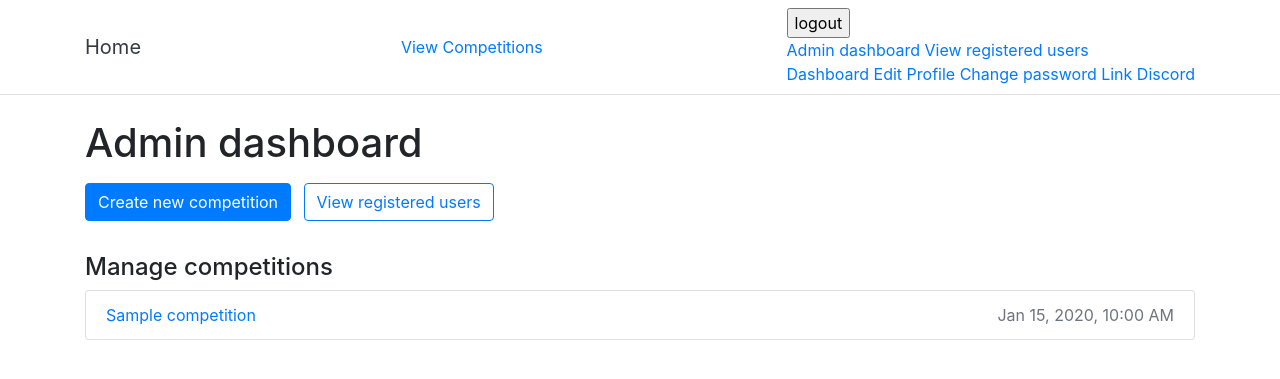
After one commit to ixtom/UDS, a Spring Boot app: page /admin/dashboard in a window 1280 px wide. The commit adds this page. Shown: the top 379 px of the page. Run offline with Spring Boot 4, Linux system fonts and the light colour scheme; the visitor is signed in with stand-in values (Sample User, id 1); tables that the repository leaves empty hold one stand-in row (values such as "Sample post"); some of the project's set-up classes (security, data sources, template engines, error pages and the like) are left out, and stand-ins take their place.

Commit message:
Add admin dashboard (#52)

```diff
--- a/src/main/java/com/ixtom/uds/controller/AdminPagesController.java
+++ b/src/main/java/com/ixtom/uds/controller/AdminPagesController.java
@@ -6,6 +6,7 @@ import org.springframework.ui.Model;
 import org.springframework.web.bind.annotation.GetMapping;
 import org.springframework.web.bind.annotation.RequestMapping;
 
+import com.ixtom.uds.repository.CompetitionRepository;
 import com.ixtom.uds.repository.UserProfileRepository;
 
 @Controller
@@ -15,6 +16,15 @@ public class AdminPagesController {
     @Autowired
     private UserProfileRepository userProfileRepo;
 
+    @Autowired
+    private CompetitionRepository competitionRepo;
+
+    @GetMapping("/dashboard")
+    public String getDashboard(Model model) {
+        model.addAttribute("competitions", competitionRepo.findAllByStartDateDescending());
+
+        return "admin/dashboard";
+    }
 
     @GetMapping("/users")
     public String getUsers(Model model) {
--- a/src/main/java/com/ixtom/uds/repository/CompetitionRepository.java
+++ b/src/main/java/com/ixtom/uds/repository/CompetitionRepository.java
@@ -3,9 +3,13 @@ package com.ixtom.uds.repository;
 import java.util.List;
 
 import org.springframework.data.jpa.repository.JpaRepository;
+import org.springframework.data.jpa.repository.Query;
 
 import com.ixtom.uds.model.Competition;
 
 public interface CompetitionRepository extends JpaRepository<Competition, Long> {
     public List<Competition> findByParticipantsDuelistOwnerId(Long ownerId);
+
+    @Query("SELECT c FROM Competition c ORDER BY c.start DESC NULLS LAST, c.id DESC")
+    List<Competition> findAllByStartDateDescending();
 }
--- /dev/null
+++ b/src/main/resources/templates/admin/dashboard.html
@@ -0,0 +1,36 @@
+<!DOCTYPE html>
+<html lang="en">
+<head>
+    <meta charset="UTF-8">
+    <meta name="viewport" content="width=device-width, initial-scale=1.0">
+    <title>Admin dashboard | UDS</title>
+    <link rel="stylesheet" href="https://cdn.jsdelivr.net/npm/bootstrap@4.4.1/dist/css/bootstrap.min.css">
+</head>
+<body>
+    <div th:replace="~{fragments/navbar :: navbar}"></div>
+
+    <main class="container pb-4">
+        <h1 class="mb-3">Admin dashboard</h1>
+        <div class="mb-4">
+            <a class="btn btn-primary mr-2 mb-2" th:href="@{/admin/competitions/new}">Create new competition</a>
+            <a class="btn btn-outline-primary mb-2" th:href="@{/admin/users}">View registered users</a>
+        </div>
+
+        <section aria-labelledby="manage-competitions-heading">
+            <h2 id="manage-competitions-heading" class="h4">Manage competitions</h2>
+            <p th:if="${competitions.isEmpty()}">No competitions yet.</p>
+            <ul class="list-group" th:unless="${competitions.isEmpty()}">
+                <li class="list-group-item d-flex flex-wrap justify-content-between align-items-baseline"
+                    th:each="competition : ${competitions}">
+                    <a class="mr-3" th:href="@{/admin/competitions/{id}(id=${competition.id})}"
+                       th:text="${competition.title}"></a>
+                    <time class="convert-to-local-date-and-time text-muted" th:if="${competition.start != null}"
+                          th:datetime="${competition.start}" th:text="${competition.start}"></time>
+                    <span class="text-muted" th:if="${competition.start == null}">Start date unavailable</span>
+                </li>
+            </ul>
+        </section>
+    </main>
+    <script th:src="@{/js/localdate.js}"></script>
+</body>
+</html>
--- a/src/main/resources/templates/fragments/navbar.html
+++ b/src/main/resources/templates/fragments/navbar.html
@@ -9,7 +9,10 @@
             <form th:action="@{/logout}" method="post">
                 <input type="submit" value="logout" />
             </form>
-            <a th:if="${currentUser.hasRole('ADMIN')}" href="/admin/users">View registered users</a><br>
+            <div th:if="${currentUser.hasRole('ADMIN')}">
+                <a th:href="@{/admin/dashboard}">Admin dashboard</a>
+                <a th:href="@{/admin/users}">View registered users</a>
+            </div>
             <a href="/dashboard">Dashboard</a>
             <a th:href="@{/account/profile/edit}">Edit Profile</a>
             <a href="/change-password">Change password</a>
```
Also changed, not shown: 1 other file.
